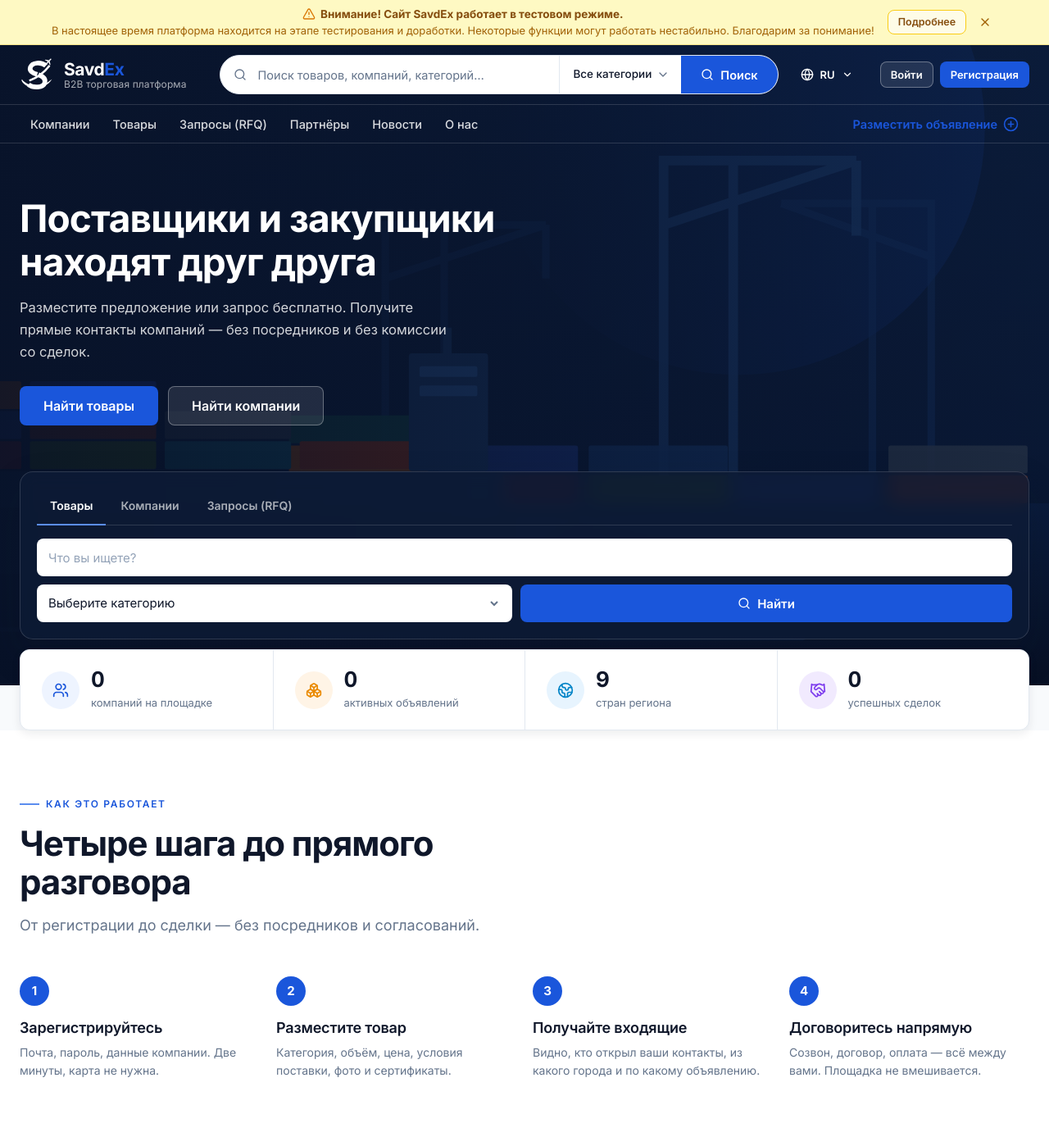
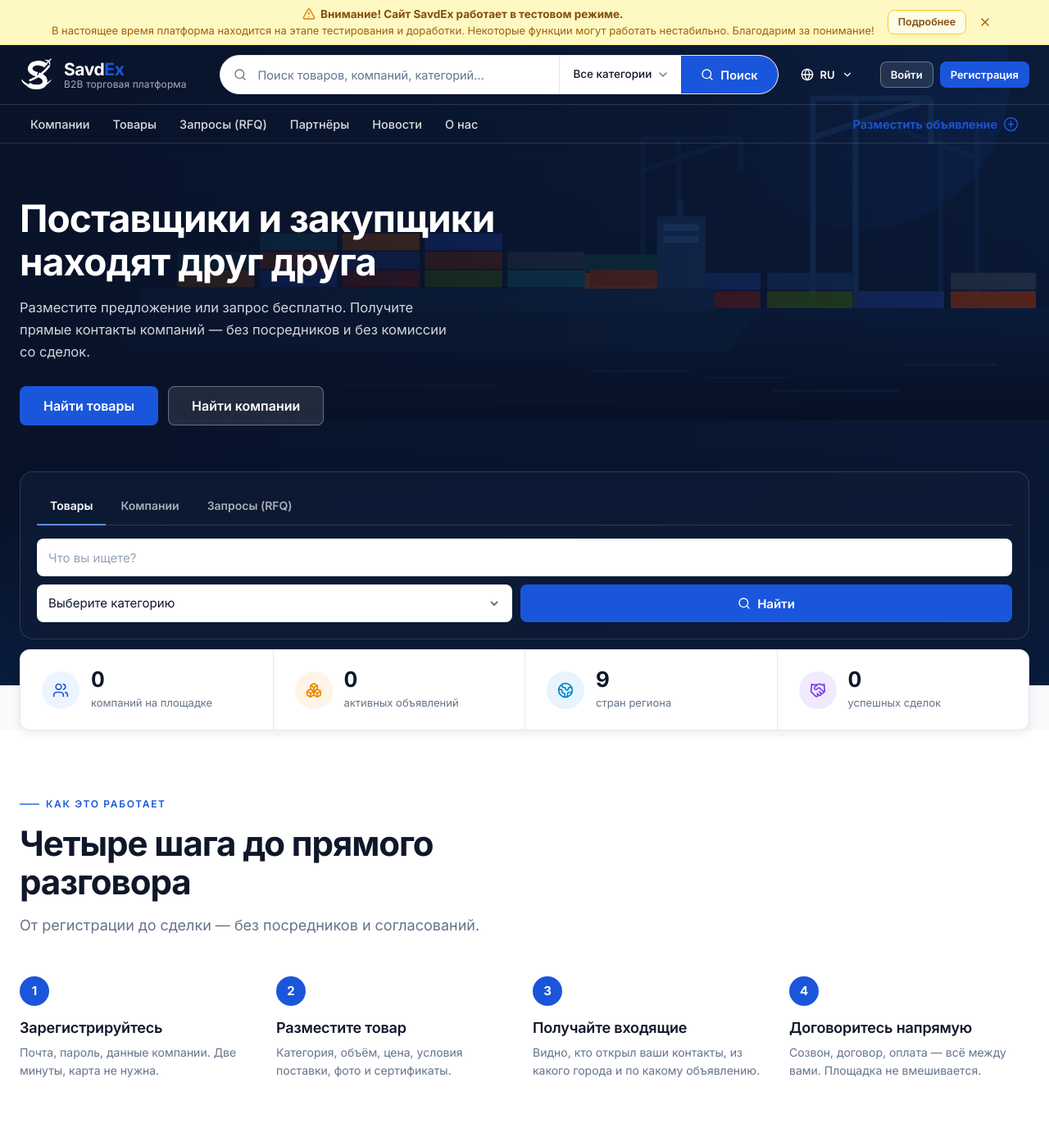
Before and after one commit to xondamirx9/savdex, a Laravel app: page / in a window 1280 px wide. Shown: the top 1387 px of the page at 82% size. Run offline with Laravel 12, Linux system fonts and the light colour scheme; data comes from the database, SQL or seed files in the repository; data that the repository does not hold is empty; style sheets or scripts are compiled from the project's sources; parts of the project's set-up code (start-up, migrations or seed data) failed here and were passed over; some libraries are stand-ins or nearby versions.

Commit message:
Фотография первого экрана не дозумливается — объекты не режутся
Cover подгонял кадр под высоту блока: блок выше кадра, картинка
укрупнялась, и корабль с грузовиком уезжали под панель поиска.
Теперь на широких экранах кадр кладётся строго по ширине — вся
композиция в кадре, — а нижний край фотографии растворяется
градиентом в цвет подложки, поэтому стык не виден при любой
высоте контента.

Co-Authored-By: Claude Fable 5 <noreply@anthropic.com>
Claude-Session: https://claude.ai/code/session_01QznbXDYwbFvDbRCfC1fSxY

```diff
--- a/resources/css/savdex-components.css
+++ b/resources/css/savdex-components.css
@@ -1455,14 +1455,20 @@ button.notif-row:hover{box-shadow:var(--sh-hover);border-color:var(--primary-500
 .hero-b2b--underlay .hero-b2b-inner{padding-top:240px}
 
 /*
- * Фотография видна целиком. Кадр 16:9, и блок держит ту же пропорцию:
- * cover при совпадении пропорций ничего не обрезает. Когда контент
- * всё же выше кадра, привязка к правому краю жертвует пустым левым
- * полем — грузовик и порт справа не срезаются никогда.
+ * Фотография видна целиком и не дозумливается. Cover подгоняет кадр
+ * под высоту блока, а блок выше кадра — объекты укрупнялись и уезжали
+ * под панель поиска. Поэтому на широких экранах кадр кладётся строго
+ * по ширине (100% auto): корабль и грузовик всегда в кадре, а нижний
+ * край фотографии растворяется градиентом в цвет подложки — стык
+ * не виден, что бы ни оказалось под ним.
  */
-.hero-b2b--underlay{background-position:right center}
 @media (min-width:1025px){
+  .hero-b2b--underlay{background-size:100% auto;background-position:right top}
+  .hero-b2b--underlay::after{content:'';position:absolute;left:0;right:0;bottom:0;height:220px;
+    background:linear-gradient(180deg,rgba(8,18,40,0) 0%,var(--navy-900) 92%);pointer-events:none}
+  /* Контент выше растворяющего градиента */
   .hero-b2b--underlay .hero-b2b-inner{
+    z-index:1;
     display:flex;flex-direction:column;justify-content:space-between;
     min-height:min(56vw,940px);
   }
```
